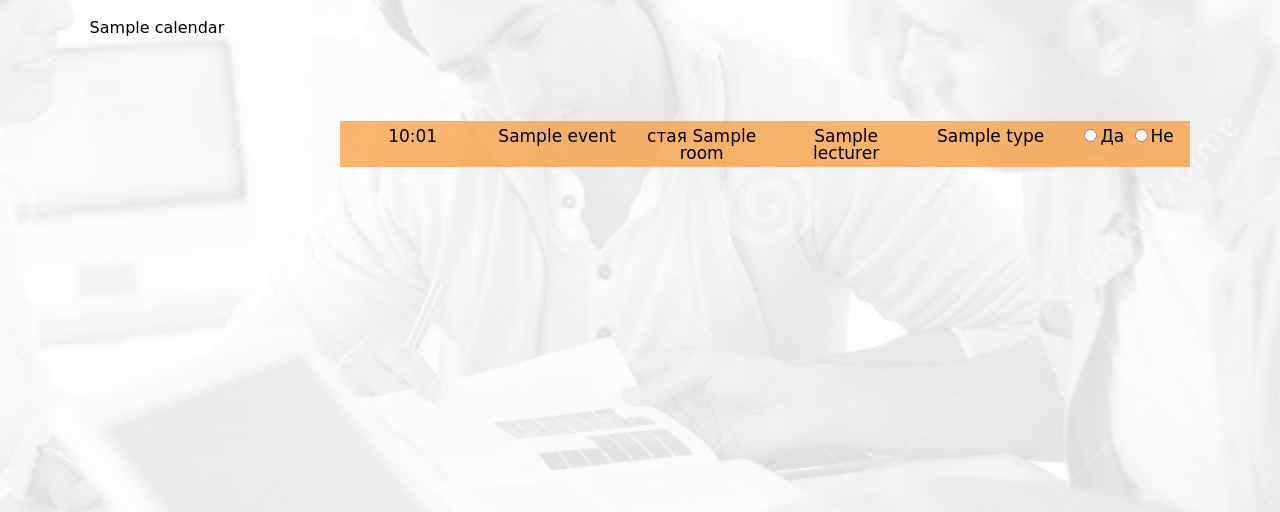
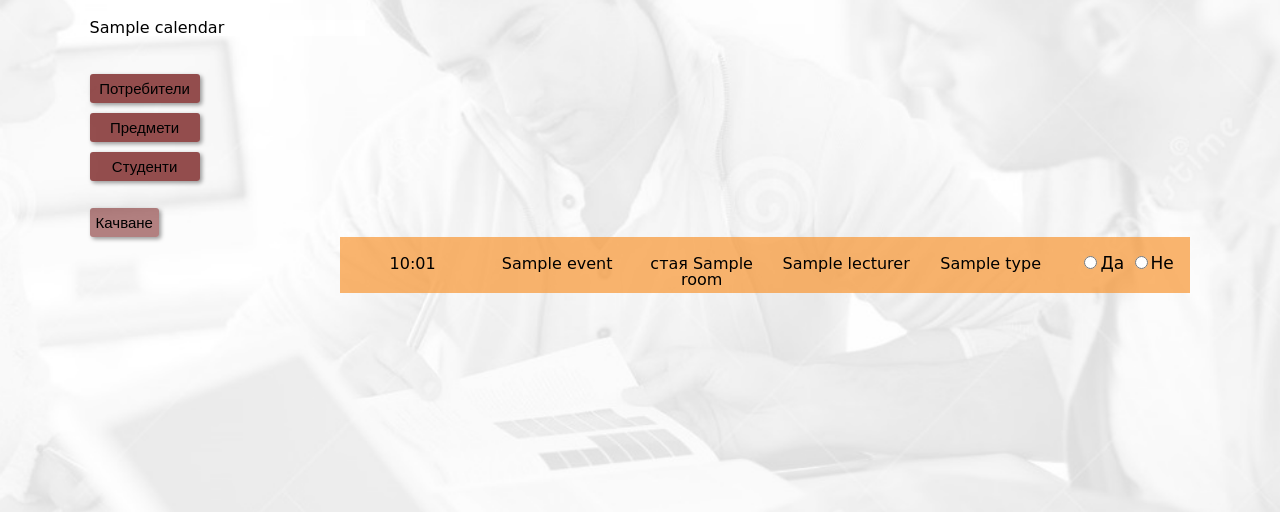
Before and after one commit to biskvitka/calendarWeb, a PHP site: template views/admin.php in a window 1280 px wide. Shown: the part 90-602 px from the top of the page. Run offline with PHP 8.4, Linux system fonts and the light colour scheme; the visitor is signed in with stand-in values (Sample User, id 1); the template is opened without the code that fills it: most values are stand-ins (such as "Sample title", 1, 10 or a date in 2020).

Commit message:
continue

```diff
--- a/lecturer.php
+++ b/lecturer.php
@@ -1,8 +1,7 @@
 <?php
 	require_once("includes/header.php");
 
-	$events = $db->getAllEvents($date);
-
+	$events = $db->getLecturerEvents($date, $_SESSION['userid']);
 
 	require_once("views/lecturer.php");
 ?>
--- a/resources/style.css
+++ b/resources/style.css
@@ -68,7 +68,6 @@ body{
 	margin: 0 auto;
 	background-color: rgba(255,255,255,0.0);
 }
-
 
 header{
 	width:100%;
@@ -234,6 +233,11 @@ form {
 	width: 83%;
 }
 
+#no-event{
+	margin-left: 25%;
+	font-size: 25px;
+
+}
 input[type=date]
 {
 	display: block;
@@ -244,7 +248,7 @@ input[type=date]
 	width: 77%;
 }
 
-input[type=submit]{
+#lecturer-content input[type=submit]{
 	margin-top: 10px;
 	background-color: rgba(0, 73, 144, 0.7);
 	padding: 6px;
@@ -254,6 +258,18 @@ input[type=submit]{
 	font-size: 15px;
 	box-shadow: 2px 2px 4px rgba(0, 0, 0, 0.4);
 	color: #ffffff;
+}
+
+#admin-content input[type=submit]{
+	margin-top: 10px;
+	background-color: rgba(105, 5, 5, 0.5);
+	padding: 6px;
+	border: 0px;
+	margin-right: 7px;
+	border-radius: 3px;
+	font-size: 15px;
+	box-shadow: 2px 2px 4px rgba(0, 0, 0, 0.4);
+	color: black;
 }
 
 
@@ -274,6 +290,19 @@ input[type=text], input[type=password] {
     box-sizing: border-box;
 }
 
+input[type=button] {
+    margin-top: 10px;
+    background-color: rgba(105, 5, 5, 0.7);
+    padding: 6px;
+    border: 0px;
+	width: 110px;
+    margin-right: 7px;
+    border-radius: 3px;
+    font-size: 15px;
+    box-shadow: 2px 2px 4px rgba(0, 0, 0, 0.4);
+    color: black;
+}
+
 button {
     background-color: #4CAF50;
     color: white;
@@ -282,9 +311,14 @@ button {
     border: none;
     cursor: pointer;
     width: 50%;
-
 }
 
 button:hover {
     opacity: 0.8;
 }
+
+@media screen and (max-width: 850px) {
+    #events {
+        width: 450px;
+    }
+}
--- a/views/admin.php
+++ b/views/admin.php
@@ -4,6 +4,7 @@
 		<meta charset="UTF-8">
 		<title>Студентски календар</title>
 		<link rel="stylesheet" type="text/css" href="resources/style.css">
+		<script type="text/javascript" src="resources/javascript.js"></script>
 	</head>
 	<body id="admin-content">
 		<header class="admin">
@@ -20,11 +21,31 @@
 						<?php echo $calendar;?>
 					</div>
 				</section>
+				<form  action="admin.php" method="post" enctype="multipart/form-data">
+					<input type="file" id="usersUpload" name="usersUpload" style="display:none;"/>
+					<input type="button" id="usersUploadButton" value="Потребители" onclick="document.getElementById('usersUpload').click();">
+					<label for="usersUpload" id="usersFileName"></label>
+					<br>
+					<input type="file" id="subjectsUpload" name="subjectsUpload" style="display:none;"/>
+					<input type="button" id="subjectsUploadButton" value="Предмети" title="Преподаватели и предметите им"  onclick="document.getElementById('subjectsUpload').click();">
+					<label for="subjectsUpload" id="subjectsFileName"></label>
+					<br>
+					<input type="file" id="studentsSubjectsUpload" name="studentsSubjectsUpload" style="display:none;"/>
+					<input type="button" id="studentsSubjectsUploadButton" value="Студенти" title="Студенти и техните предмети" onclick="document.getElementById('studentsSubjectsUpload').click();">
+					<label for="studentsSubjectsUpload" id="studentsSubjectsFileName"></label>
+					<br>
+					<br>
+					<input type="submit" value="Качване">
+				</form>
 			</section>
 			<section id="events" class="events-admin">
-				<form>
+
 				<table>
-					<?php foreach($events as $event) {
+					<?php
+					if (empty($events)) {
+						echo "<p id='no-event' '>Няма събития за този ден</p>";
+					} else {
+						foreach($events as $event) {
 							echo "<tr>
 									<td>".date("H:m", strtotime($event["date"]))."</td><td>".$event["subjname"]."</td><td>стая ".$event["room"]."</td><td>".$event["lecturer"]."</td><td>".$event["type"]."</td>";
 							if($event["status"] == "approved")	{
@@ -33,16 +54,19 @@
 									echo "<td>отхвърлен</td>";
 							} else {
 								echo '<td>
-								<input type="radio" name="approvement" value="apprved">Да
-								<input type="radio" name="approvement" value="canceled">Не
+									<form>
+										<input type="radio" name="'.$event["eventid"].'" value="apprved">Да
+										<input type="radio" name="'.$event["eventid"].'" value="canceled">Не
+									</form>
 								</td>';
 							}
 								echo "</tr>";
 						}
+					}
 					?>
-				</form>
 				</table>
 			</section>
 		</section>
+		<br><br><br><br><br>
 	</body>
 </html>
```
Also changed, not shown: admin.php (+12 -1 lines), resources/javascript.js (added, +44 -0 lines), views/lecturer.php (+6 -1 lines), views/student.php (+7 -2 lines). Lines whose indentation alone changed are shown as unchanged.
